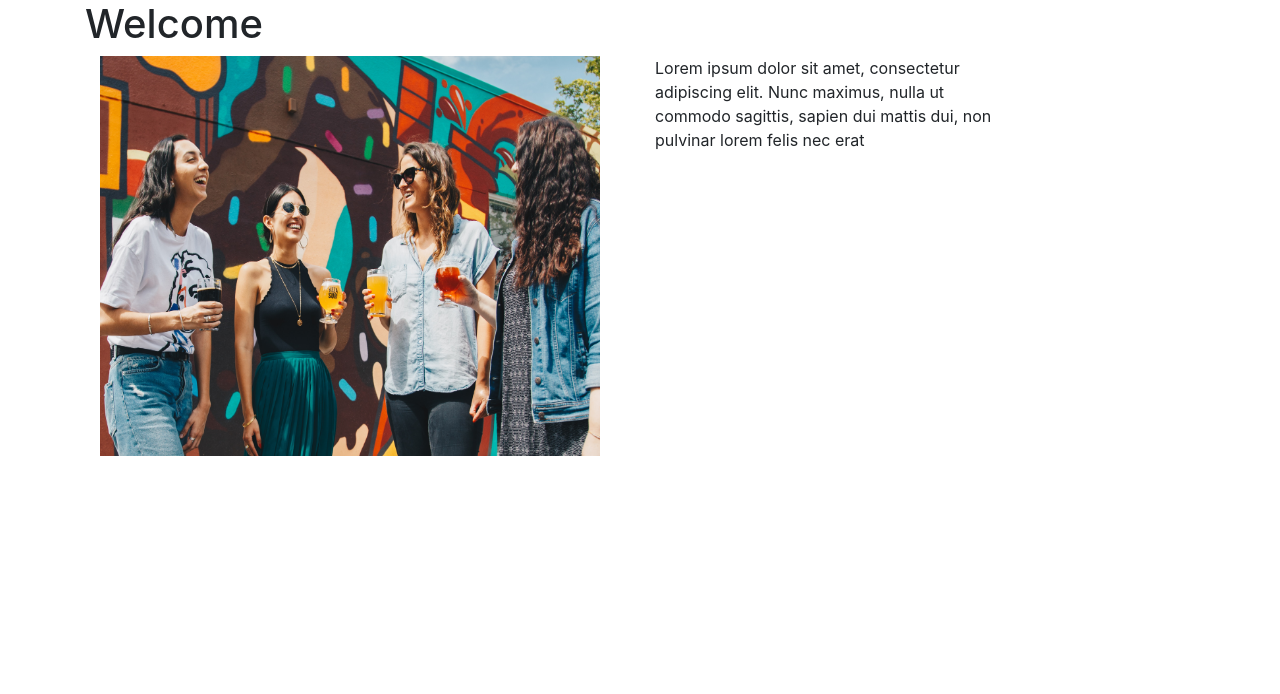
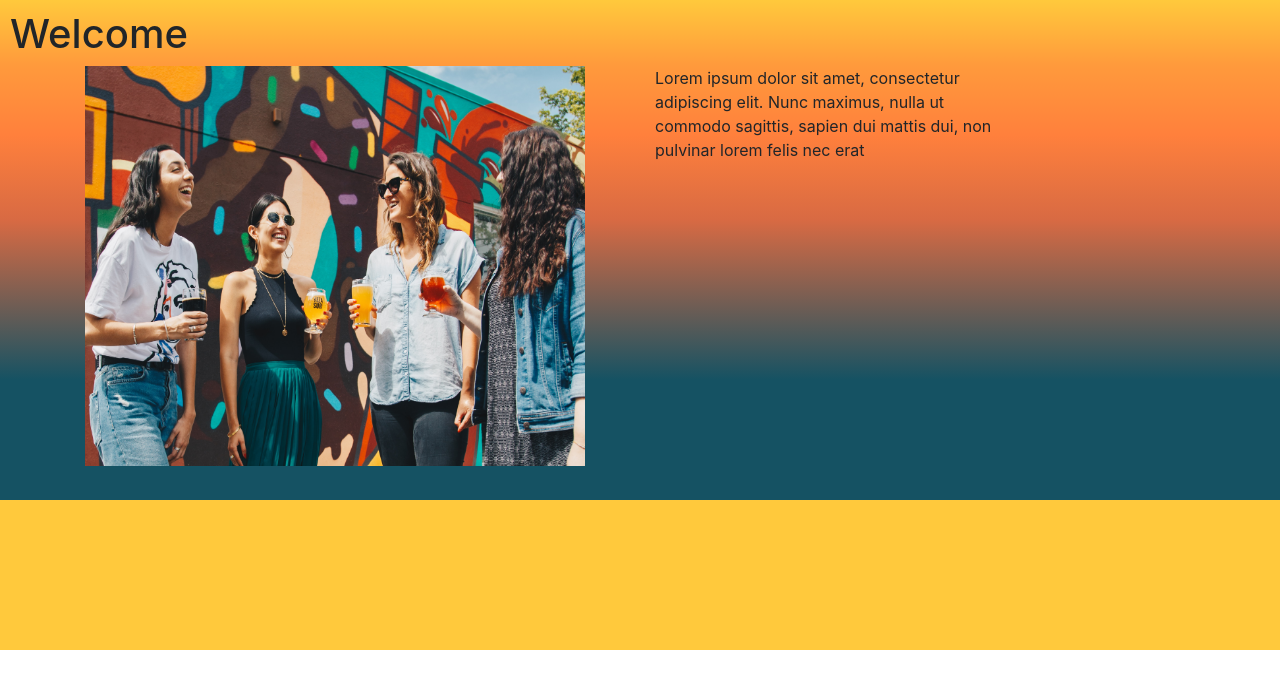
Before and after one commit to 600rrchris/happiest-hour, a Django app: page / in a window 1280 px wide. Shown: the part 106-800 px from the top of the page. Run offline with Django 3.2, Linux system fonts and the light colour scheme; parts of the project's set-up code (start-up, migrations or seed data) failed here and were passed over; some libraries are stand-ins or nearby versions.

Commit message:
adds background styling to base and home

```diff
--- a/main_app/static/css/style.css
+++ b/main_app/static/css/style.css
@@ -9,3 +9,16 @@
 
 /* Large devices (desktops, less than 1200px) */
 @media (max-width: 1199.98px) { ... }
+
+
+.main {
+background: rgb(21,82,99);
+background: linear-gradient(0deg, rgba(21,82,99,1) 24%, rgba(216,106,67,1) 56%, rgba(255,128,60,1) 73%,
+ rgba(255,154,60,1) 87%, rgba(255,201,60,1) 100%);
+height: 500px;
+padding: 10px;
+}
+.footer {
+background: #ffc93c;
+height: 150px;
+}
--- a/main_app/templates/base.html
+++ b/main_app/templates/base.html
@@ -10,7 +10,6 @@
   <link rel="stylesheet" href="https://stackpath.bootstrapcdn.com/bootstrap/4.3.1/css/bootstrap.min.css" integrity="sha384-ggOyR0iXCbMQv3Xipma34MD+dH/1fQ784/j6cY/iJTQUOhcWr7x9JvoRxT2MZw1T" crossorigin="anonymous">
   <link rel="stylesheet" type="text/css" href="{% static 'css/style.css' %}">
 </head>
-<body>
   <!-- Nav Bar -->
   <nav class="navbar navbar-expand-lg navbar-light bg-light">
       <a class="navbar-brand" href="/">
@@ -35,7 +34,7 @@
           </li>
         </ul>
           {% else %}
-            <ul class="nav navbar-nav navbar-right">
+  <ul class="nav justify-content-end">
       <li class="nav-item">
           <a class="nav-link" href="{% url 'signup' %}">Sign Up</a>
       </li>
@@ -47,11 +46,12 @@
     </div>
     </nav>
 
-  <main class="container">
+  <body>
+  <main class="main">
     {% block content %}
     {% endblock %}
   </main>
-  <footer class="page-footer">
+  <footer class="footer">
 
   </footer>
 </body>
--- a/main_app/templates/home.html
+++ b/main_app/templates/home.html
@@ -10,7 +10,8 @@
         <img src={% static "/images/friends.jpg" %} width="500" height="400" title="Friends" alt="Friends"></a>
     </div>
     <div class="col-4">
-        <p>Lorem ipsum dolor sit amet, consectetur adipiscing elit. Nunc maximus, nulla ut commodo sagittis, sapien dui mattis dui, non pulvinar lorem felis nec erat</p>
+        <p>Lorem ipsum dolor sit amet, consectetur adipiscing elit. Nunc maximus, nulla ut commodo sagittis,
+          sapien dui mattis dui, non pulvinar lorem felis nec erat</p>
       </div>
     </div>
 </div>
```
Lines whose indentation alone changed are shown as unchanged.
